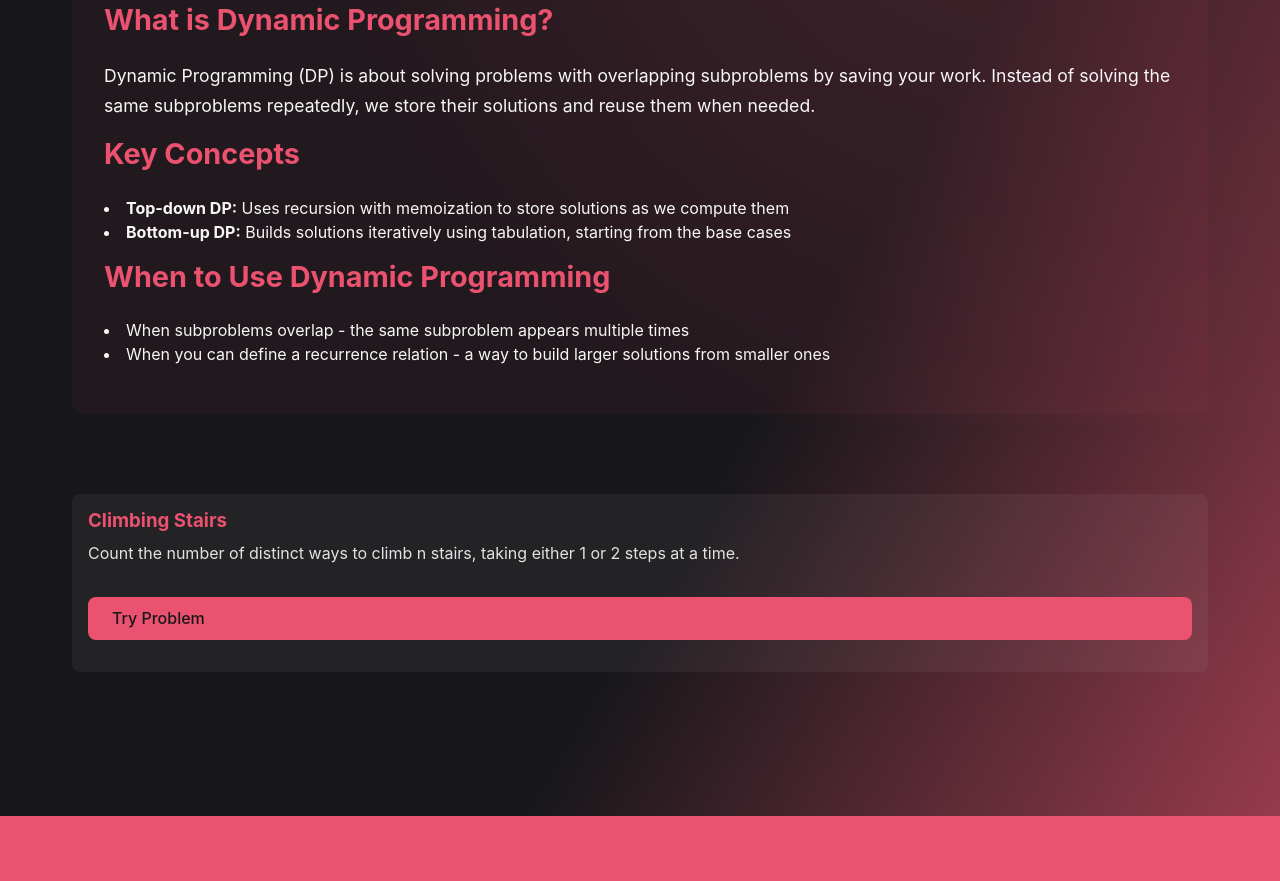
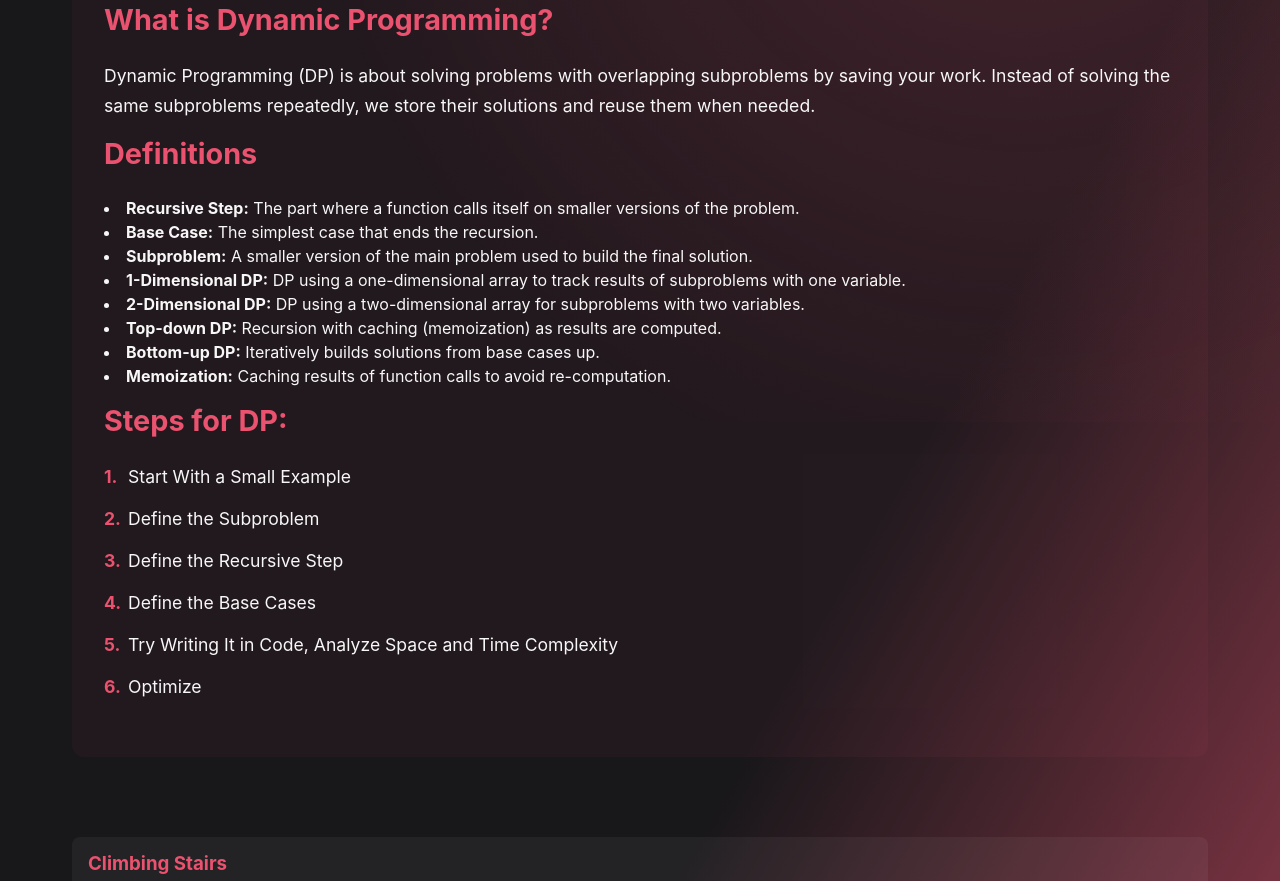
Before and after one commit to annabel-goldman/CsComm, a plain HTML site: page dp.html in a window 1280 px wide. Shown: the part 378-1259 px from the top of the page. Drawn offline with Linux system fonts and the light colour scheme.

Commit message:
Fixed bullet styling and shortened definitions.

```diff
--- a/dp.html
+++ b/dp.html
@@ -44,21 +44,43 @@
             <h2>What is Dynamic Programming?</h2>
             <p>Dynamic Programming (DP) is about solving problems with overlapping subproblems by saving your work. Instead of solving the same subproblems repeatedly, we store their solutions and reuse them when needed.</p>
 
-            <h2>Key Concepts</h2>
+            <h2>Definitions</h2>
             <ul>
                 <li>
-                    <strong>Top-down DP:</strong> Uses recursion with memoization to store solutions as we compute them
+                    <strong>Recursive Step:</strong> The part where a function calls itself on smaller versions of the problem.
                 </li>
                 <li>
-                    <strong>Bottom-up DP:</strong> Builds solutions iteratively using tabulation, starting from the base cases
+                    <strong>Base Case:</strong> The simplest case that ends the recursion.
+                </li>
+                <li>
+                    <strong>Subproblem:</strong> A smaller version of the main problem used to build the final solution.
+                </li>
+                <li>
+                    <strong>1-Dimensional DP:</strong> DP using a one-dimensional array to track results of subproblems with one variable.
+                </li>
+                <li>
+                    <strong>2-Dimensional DP:</strong> DP using a two-dimensional array for subproblems with two variables.
+                </li>
+                <li>
+                    <strong>Top-down DP:</strong> Recursion with caching (memoization) as results are computed.
+                </li>
+                <li>
+                    <strong>Bottom-up DP:</strong> Iteratively builds solutions from base cases up.
+                </li>
+                <li>
+                    <strong>Memoization:</strong> Caching results of function calls to avoid re-computation.
                 </li>
             </ul>
 
-            <h2>When to Use Dynamic Programming</h2>
-            <ul>
-                <li>When subproblems overlap - the same subproblem appears multiple times</li>
-                <li>When you can define a recurrence relation - a way to build larger solutions from smaller ones</li>
-            </ul>
+            <h2>Steps for DP:</h2>
+            <ol>
+                <li>Start With a Small Example</li>
+                <li>Define the Subproblem</li>
+                <li>Define the Recursive Step</li>
+                <li>Define the Base Cases</li>
+                <li>Try Writing It in Code, Analyze Space and Time Complexity</li>
+                <li>Optimize</li>
+            </ol>
         </section>
 
         <section class="strategy-overview">
--- a/styles/components/activity-selection.css
+++ b/styles/components/activity-selection.css
@@ -43,6 +43,34 @@
     line-height: 1.7;
     color: var(--text-color);
     margin-bottom: 1rem;
+}
+
+.problem-description ol {
+    list-style: none;
+    padding-left: 0;
+    margin-bottom: 1.5rem;
+}
+
+.problem-description ol li {
+    font-size: 1.1rem;
+    line-height: 1.7;
+    color: var(--text-color);
+    margin-bottom: 0.75rem;
+    padding-left: 1.5rem;
+    position: relative;
+}
+
+.problem-description ol li:before {
+    content: counter(item) ".";
+    counter-increment: item;
+    position: absolute;
+    left: 0;
+    color: var(--primary-color);
+    font-weight: bold;
+}
+
+.problem-description ol {
+    counter-reset: item;
 }
 
 .example {
```
Also changed, not shown: greedy.html (+12 -5 lines), recursion.html (+9 -6 lines).
